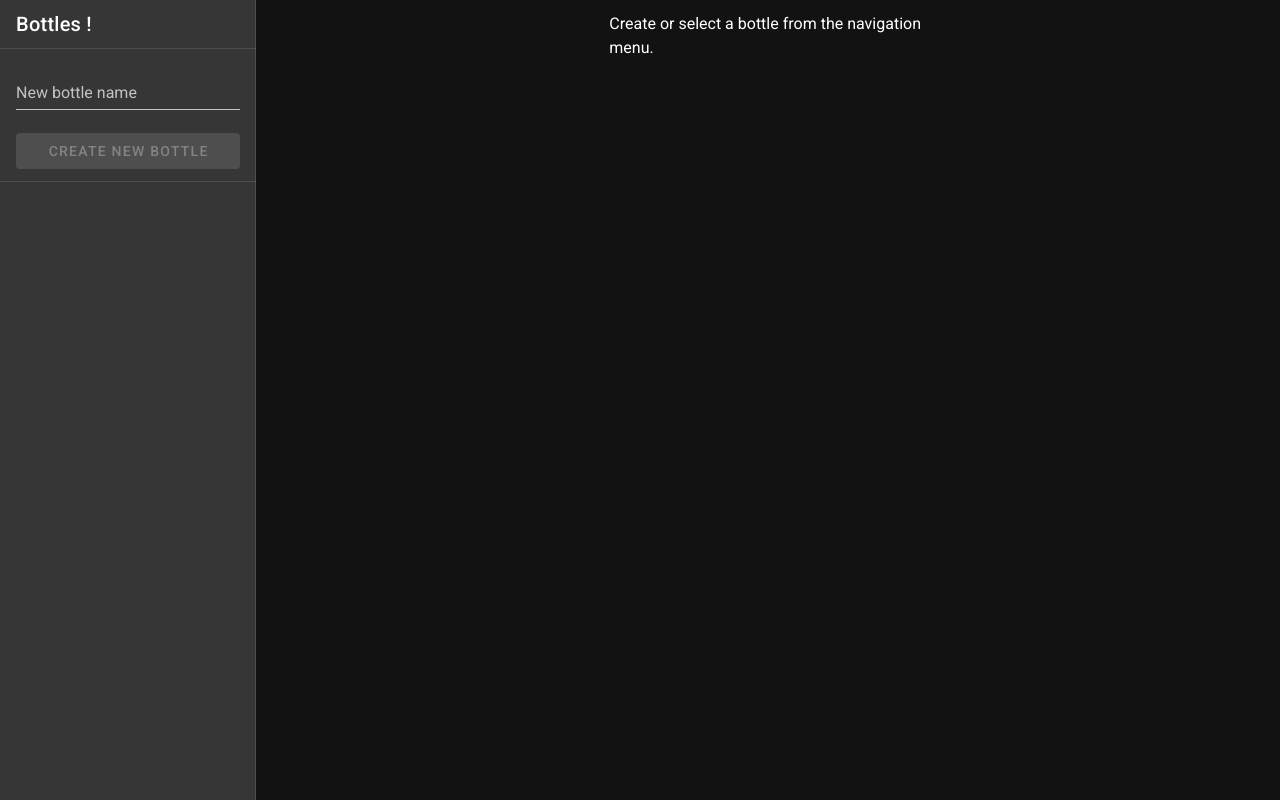
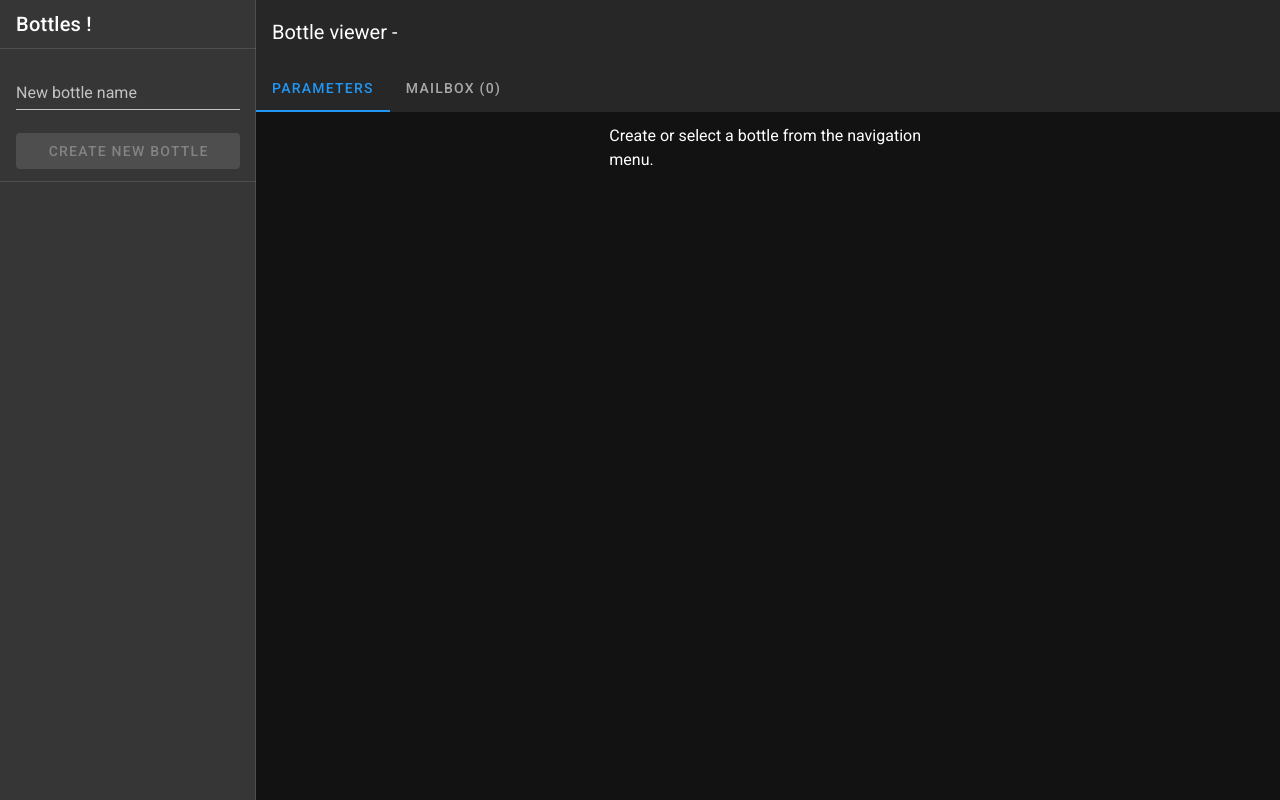
Before and after one commit to mrsheepsheep/bottles, a FastAPI app: page /ui/ in a window 1280 px wide. Run offline with FastAPI, Linux system fonts and the light colour scheme; data that the repository does not hold is empty; some libraries are stand-ins or nearby versions.

Commit message:
Changed UI

```diff
--- a/app/templates/ui.html
+++ b/app/templates/ui.html
@@ -4,6 +4,11 @@
   <link href="https://fonts.googleapis.com/css?family=Roboto:100,300,400,500,700,900" rel="stylesheet">
   <link href="https://cdn.jsdelivr.net/npm/@mdi/font@4.x/css/materialdesignicons.min.css" rel="stylesheet">
   <link href="https://cdn.jsdelivr.net/npm/vuetify@2.x/dist/vuetify.min.css" rel="stylesheet">
+
+  <script src="https://cdn.jsdelivr.net/npm/vue@2.x/dist/vue.js"></script>
+  <script src="https://cdn.jsdelivr.net/npm/vuetify@2.x/dist/vuetify.js"></script>
+  <script src="https://unpkg.com/axios/dist/axios.min.js"></script>
+
   <meta name="viewport" content="width=device-width, initial-scale=1, maximum-scale=1, user-scalable=no, minimal-ui">
   <title>🍾 {{ bottle_id }} bottle (0)</title>
 </head>
@@ -46,33 +51,77 @@
             </v-list>
         </v-navigation-drawer>
         <v-main>
-            <v-container v-if="bottle_id">
+            <v-toolbar flat>
+                <v-toolbar-title>Bottle viewer - [[ bottle_id ]]</v-toolbar-title>
+                <template v-slot:extension>
+                    <v-tabs v-model="tab">
+                        <v-tab>Parameters</v-tab>
+                        <v-tab>Mailbox ([[ messages.length ]])</v-tab>
+                    </v-tabs>
+                </template>
+            </v-toolbar>
+            <v-tabs-items v-model="tab" v-if="bottle_id">
+                <!-- Parameters -->
+                <v-tab-item>
+                    <v-container>
+                        <v-row>
+                            <v-col>
+                                <v-tooltip bottom>
+                                    <template v-slot:activator="{ on, attrs }">
+                                        <v-btn v-bind="attrs" v-on="on" color="success" @click="updateBottle" :disabled="!updateRequired">Update</v-btn>
+                                    </template>
+                                    <span>Saves the bottle settings</span>
+                                </v-tooltip>
+                                <v-tooltip bottom>
+                                    <template v-slot:activator="{ on, attrs }">
+                                      <v-btn v-bind="attrs" v-on="on" color="primary" target="_blank" :href="`/bottle/${bottle_id}`">Test</v-btn>
+                                    </template>
+                                    <span>This will send a GET request from your browser</span>
+                                </v-tooltip>
+                            </v-col>
+                        </v-row>
                         <v-row>
                             <v-col md="6" sm="12">
-                        <v-card elevation="2">
-                            <v-card-title>Bottle parameters</v-card-title>
-                            <v-card-text>
                                 <v-row>
                                     <v-col sm="6" class="pb-0">
-                                        <v-text-field outlined v-model="bottle.media_type" type="text" label="MIME Type"></v-text-field>
+                                        <v-tooltip top>
+                                            <template v-slot:activator="{ on, attrs }">
+                                                <v-text-field v-bind="attrs" v-on="on" outlined v-model="bottle.media_type" type="text" label="MIME Type"></v-text-field>
+                                            </template>
+                                            <span>Equivalent to the "Content-Type" header. Usually <code>text/html</code> or <code>application/json</code></span>
+                                        </v-tooltip>
                                     </v-col>
                                     <v-col sm="6" class="pb-0">
-                                        <v-text-field outlined v-model="bottle.status_code" type="number" label="Status Code"></v-text-field>
+                                        <v-tooltip top>
+                                            <template v-slot:activator="{ on, attrs }">
+                                                <v-text-field v-bind="attrs" v-on="on" outlined v-model="bottle.status_code" type="number" label="Status Code"></v-text-field>
+                                            </template>
+                                            <span>HTTP Status code. <code>418</code> is a weird one.</span>
+                                        </v-tooltip>
                                     </v-col>
                                 </v-row>
+                                <v-tooltip top>
+                                    <template v-slot:activator="{ on, attrs }">
                                         <v-textarea
+                                            v-bind="attrs" v-on="on"
                                             outlined
                                             label="Content"
                                             v-model="bottle.content"
                                         ></v-textarea>
-                                <v-data-table class="elevation-3" elevation="2" :headers="bottle_headers_table" :items="bottle.headers">
+                                    </template>
+                                    <span>Content usually depends on the MIME Type.</span>
+
+                                </v-tooltip>
+                            </v-col>
+                            <v-col md="6" sm="12">
+                                <v-data-table :headers="bottle_headers_table" :items="bottle.headers">
                                     <template v-slot:top>
-                                        <v-toolbar flat dense>
+                                        <v-toolbar flat dense color="transparent">
                                             <v-toolbar-title>Response headers</v-toolbar-title>
                                             <v-spacer></v-spacer>
                                             <v-dialog v-model="editDialog" max-width="500px">
                                                 <template v-slot:activator="{on, attrs}">
-                                                    <v-btn v-bind="attrs" v-on="on">Add header</v-btn>
+                                                    <v-btn color="primary" v-bind="attrs" v-on="on">Add header</v-btn>
                                                 </template>
                                                 <v-card>
                                                     <v-card-title>
@@ -86,7 +135,7 @@
                                                     </v-card-text>
                                                     <v-card-actions>
                                                         <v-btn @click="closeEditHeaders">Cancel</v-btn>
-                                                        <v-btn @click="saveHeader">
+                                                        <v-btn @click="saveHeader" color="success">
                                                             [[ editedHeaderIndex > -1 ? 'Edit' : 'Add' ]]
                                                         </v-btn>
                                                     </v-card-actions>
@@ -110,22 +159,34 @@
                                         </v-icon>
                                         </template>
                                 </v-data-table>
-                            </v-card-text>
-                            <v-card-actions>
-                                <v-btn block @click="updateBottle">Update bottle</v-btn>
-                            </v-card-actions>
-                        </v-card>
                             </v-col>
-                    <v-col md="6" sm="12">
-                        <v-card elevation="2">
-                            <v-card-title>Bottle receiver</v-card-title>
-                            <v-card-text v-if="messages.length">
-                                <v-expansion-panels>
+                        </v-row>
+                    </v-container>
+                </v-tab-item>
+                <!-- Mailbox -->
+                <v-tab-item>
+                    <v-container>
+                        <v-row>
+                            <v-col>
+                                <v-btn color="primary" @click="sendBottle">Send a test bottle</v-btn>
+                            </v-col>
+                        </v-row>
+                        <v-row>
+                            <v-col>
+                                <v-alert color="secondary" icon="mdi-alert">
+                                    Bottles are sent to trash once you refresh the page.
+                                </v-alert>
+                            </v-col>
+                        </v-row>
+
+                        <v-row>
+                            <v-col sm="12">
+                                <v-expansion-panels v-if="messages.length">
                                     <v-expansion-panel
                                         v-for="(message, index) in messages"
                                         :key="index"
                                     >
-                                        <v-expansion-panel-header v-slot="{ open }">
+                                        <v-expansion-panel-header v-slot="{ open }" color="secondary">
                                             <v-row no-gutters>
                                                 <v-col cols="4">
                                                     🍾 [[ message.bottle.client ]]
@@ -160,8 +221,9 @@
                                                 </v-col>
                                             </v-row>
                                         </v-expansion-panel-header>
-
                                         <v-expansion-panel-content>
+                                            <v-row>
+                                                <v-col lg="6">
                                                     <v-row>
                                                         <v-col cols="4">
                                                             <v-text-field
@@ -185,7 +247,11 @@
                                                             ></v-text-field>
                                                         </v-col>
                                                     </v-row>
+                                                    <v-row>
+                                                        <v-col>
 
+                                                        </v-col>
+                                                    </v-row>
                                                     <h3>Request parameters</h3>
                                                     <v-text-field
                                                         readonly
@@ -202,6 +268,8 @@
                                                         label="Path parameters"
                                                         v-model="message.bottle.query_string"
                                                     ></v-text-field>
+                                                </v-col>
+                                                <v-col lg="6">
                                                     <h3>Request headers</h3>
                                                     <v-simple-table>
                                                         <template v-slot:default>
@@ -226,20 +294,16 @@
                                                         </tbody>
                                                         </template>
                                                     </v-simple-table>
+                                                </v-col>
+                                            </v-row>
+                                        </v-expansion-panel-content>
                                     </v-expansion-panel>
                                 </v-expansion-panels>
-                            </v-card-text>
-                            <v-card-text v-else>
-                                No bottle received yet...
-                            </v-card-text>
-                            <v-card-actions>
-                                <v-btn @click="sendBottle">Send a test bottle</v-btn>
-                                <v-btn link target="_blank" :href="`/bottle/${bottle_id}`">Try it yourself</v-btn>
-                            </v-card-actions>
-                        </v-card>
                             </v-col>
                         </v-row>
                     </v-container>
+                </v-tab-item>
+            </v-tabs-items>
             <v-container v-else>
                 <v-row>
                     <v-col cols="4" offset="4">
@@ -251,10 +315,6 @@
         </v-main>
     </v-app>
   </div>
-
-  <script src="https://cdn.jsdelivr.net/npm/vue@2.x/dist/vue.js"></script>
-  <script src="https://cdn.jsdelivr.net/npm/vuetify@2.x/dist/vuetify.js"></script>
-  <script src="https://unpkg.com/axios/dist/axios.min.js"></script>
   <script>
     new Vue({
         el: '#app',
@@ -264,9 +324,11 @@
         delimiters: ['[[',']]'],
         data: function(){
             return {
+                tab: null,
                 connection: null,
                 bottle_id: '{{ bottle_id }}',
                 bottle: {},
+                updateRequired: false,
                 messages: [],
                 snackbar: false,
                 snackbarColor: "error",
@@ -316,6 +378,12 @@
         watch: {
             editDialog(val) {
                 val || this.closeEditHeaders()
+            },
+            bottle: {
+                handler(oldBottle, newBottle){
+                    this.updateRequired = true
+                },
+                deep: true
             }
         },
         methods: {
@@ -353,6 +421,7 @@
                 return axios.post("/set/{{bottle_id}}", this.bottle).then(response => {
                     if (this.connection) {
                         this.connection.send(JSON.stringify({eventType: 'update'}))
+                        this.updateRequired = false
                     }
                 })
                 .catch(this.error)
@@ -361,6 +430,7 @@
                 return axios.post("/new/{{bottle_id}}", { bottle_id: '{{bottle_id}}'}).then(response => {
                     this.getBottle()
                     this.success('A new bottle was created.')
+                    this.updateRequired = false
                 })
                 .catch(this.error)
             },
```
Lines whose indentation alone changed are shown as unchanged.
